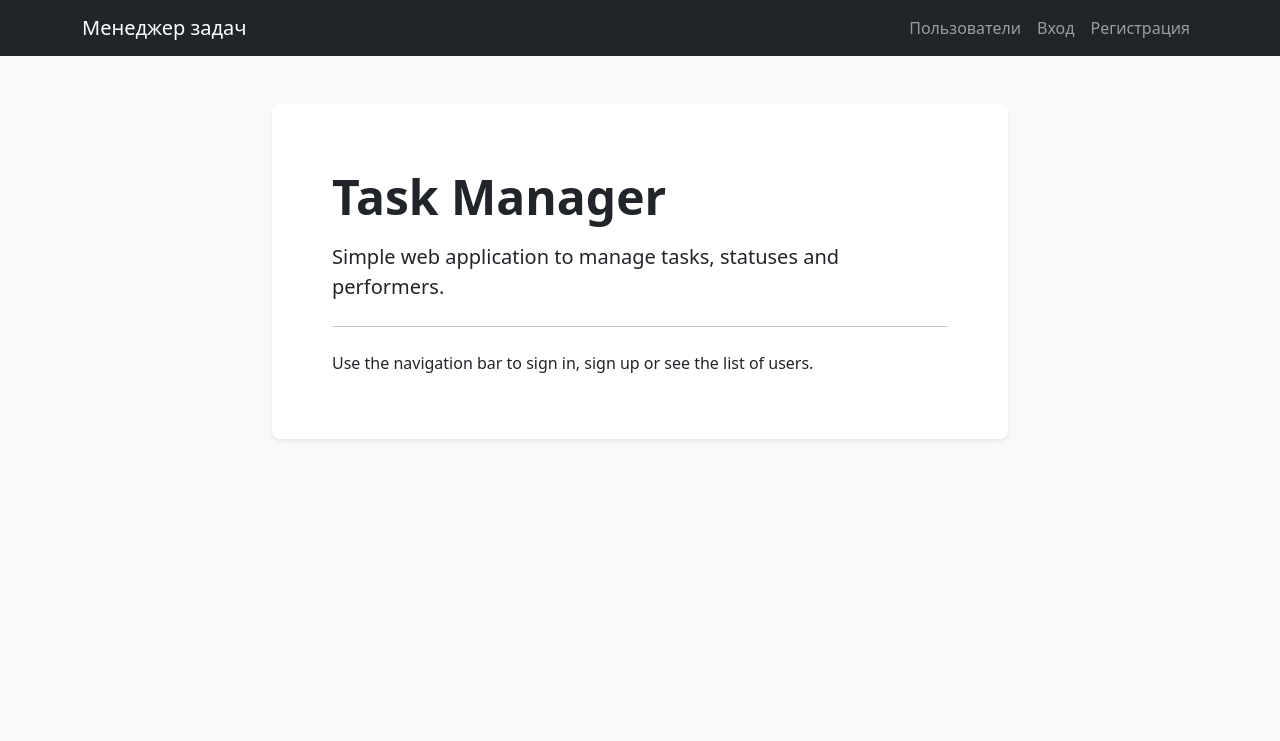
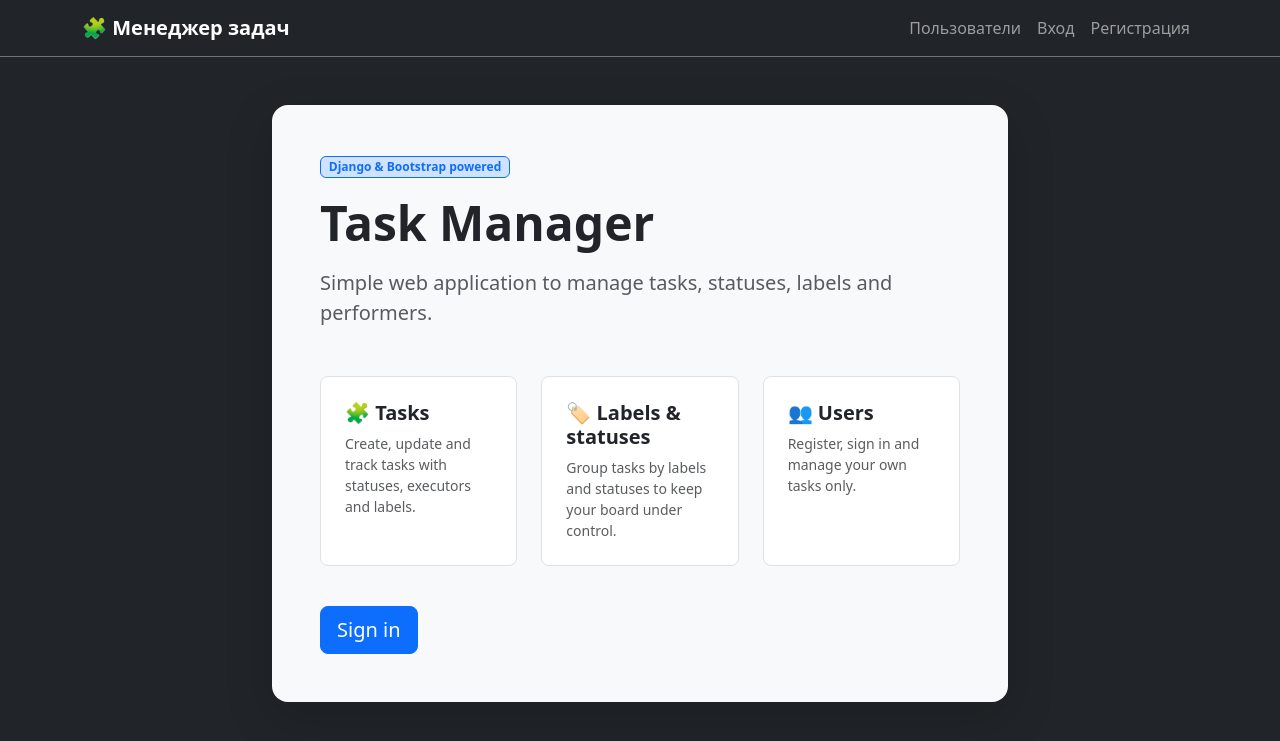
Before and after one commit to maxjamchuk/python-project-52, a Django app: page / in a window 1280 px wide. Shown: the top 741 px of the page. Run offline with Django 5.2, Linux system fonts and the light colour scheme; some libraries are stand-ins or nearby versions.

Commit message:
The Acolyte

```diff
--- a/task_manager/templates/base.html
+++ b/task_manager/templates/base.html
@@ -9,10 +9,13 @@
     {% bootstrap_css %}
     {% bootstrap_javascript %}
   </head>
-  <body class="bg-light">
-    <nav class="navbar navbar-expand-lg navbar-dark bg-dark">
+  <body class="bg-dark text-light">
+
+    <nav class="navbar navbar-expand-lg navbar-dark bg-dark border-bottom border-secondary">
       <div class="container">
-        <a class="navbar-brand" href="{% url 'index' %}">Менеджер задач</a>
+        <a class="navbar-brand fw-bold" href="{% url 'index' %}">
+          🧩 Менеджер задач
+        </a>
 
         <button class="navbar-toggler" type="button" data-bs-toggle="collapse"
                 data-bs-target="#navbarMain" aria-controls="navbarMain"
@@ -23,7 +26,7 @@
         <div class="collapse navbar-collapse" id="navbarMain">
           <ul class="navbar-nav ms-auto mb-2 mb-lg-0">
 
-            <!-- Пользователи: доступен всем -->
+            <!-- Пользователи: доступны всем -->
             <li class="nav-item">
               <a class="nav-link" href="{% url 'users:list' %}">Пользователи</a>
             </li>
@@ -51,12 +54,12 @@
               </li>
 
               <!-- Выход -->
-              <li class="nav-item">
+              <li class="nav-item ms-lg-3">
                 <form method="post"
                       action="{% url 'logout' %}"
                       class="d-inline">
                   {% csrf_token %}
-                  <button class="nav-link btn btn-link p-0" type="submit">
+                  <button class="btn btn-outline-light btn-sm" type="submit">
                     Выход
                   </button>
                 </form>
@@ -81,21 +84,17 @@
       </div>
     </nav>
 
-    {% if messages %}
-    <div class="container mt-3">
-      {% for message in messages %}
-        <div class="alert alert-{{ message.tags }}" role="alert">
-          {{ message }}
+    <main class="container my-5">
+      {% bootstrap_messages %}
+
+      <div class="row justify-content-center">
+        <div class="col-12 col-lg-10 col-xl-8">
+          <div class="bg-light text-dark rounded-4 shadow-lg p-4 p-md-5">
+            {% block content %}{% endblock %}
+          </div>
         </div>
-      {% endfor %}
-    </div>
-    {% endif %}
+      </div>
+    </main>
 
-    <main class="container py-5">
-      {% bootstrap_messages %}
-      {% block content %}{% endblock %}
-    </main>
   </body>
-
-
 </html>
--- a/task_manager/templates/index.html
+++ b/task_manager/templates/index.html
@@ -4,20 +4,64 @@
 {% block title %}{% trans "Task Manager" %}{% endblock %}
 
 {% block content %}
-  <div class="row justify-content-center">
-    <div class="col-lg-8">
-      <div class="p-5 mb-4 bg-white rounded-3 shadow-sm">
-        <div class="container-fluid py-3">
-          <h1 class="display-5 fw-bold mb-3">{% trans "Task Manager" %}</h1>
-          <p class="lead mb-4">
-            {% trans "Simple web application to manage tasks, statuses and performers." %}
+  <div class="d-flex flex-column gap-4">
+    <div>
+      <span class="badge bg-primary-subtle text-primary border border-primary mb-3">
+        {% trans "Django & Bootstrap powered" %}
+      </span>
+      <h1 class="display-5 fw-bold mb-3">
+        {% trans "Task Manager" %}
+      </h1>
+      <p class="lead mb-4 text-muted">
+        {% trans "Simple web application to manage tasks, statuses, labels and performers." %}
+      </p>
+    </div>
+
+    <div class="row g-4">
+      <div class="col-md-4">
+        <div class="h-100 p-3 p-md-4 rounded-3 bg-body border">
+          <h2 class="h5 fw-semibold mb-2">🧩 {% trans "Tasks" %}</h2>
+          <p class="mb-0 small text-muted">
+            {% trans "Create, update and track tasks with statuses, executors and labels." %}
           </p>
-          <hr class="my-4">
-          <p class="mb-0">
-            {% trans "Use the navigation bar to sign in, sign up or see the list of users." %}
+        </div>
+      </div>
+
+      <div class="col-md-4">
+        <div class="h-100 p-3 p-md-4 rounded-3 bg-body border">
+          <h2 class="h5 fw-semibold mb-2">🏷 {% trans "Labels & statuses" %}</h2>
+          <p class="mb-0 small text-muted">
+            {% trans "Group tasks by labels and statuses to keep your board under control." %}
+          </p>
+        </div>
+      </div>
+
+      <div class="col-md-4">
+        <div class="h-100 p-3 p-md-4 rounded-3 bg-body border">
+          <h2 class="h5 fw-semibold mb-2">👥 {% trans "Users" %}</h2>
+          <p class="mb-0 small text-muted">
+            {% trans "Register, sign in and manage your own tasks only." %}
           </p>
         </div>
       </div>
     </div>
+
+    <div class="d-flex flex-wrap gap-2 mt-3">
+      {% if request.user.is_authenticated %}
+        <a href="{% url 'tasks:list' %}" class="btn btn-primary btn-lg">
+          {% trans "Go to tasks" %}
+        </a>
+        <a href="{% url 'users:list' %}" class="btn btn-outline-secondary btn-lg">
+          {% trans "See all users" %}
+        </a>
+      {% else %}
+        <a href="{% url 'login' %}" class="btn btn-primary btn-lg">
+          {% trans "Sign in" %}
+        </a>
+        <a href="{% url 'users:create' %}" class="btn btn-outline-light btn-lg">
+          {% trans "Sign up" %}
+        </a>
+      {% endif %}
+    </div>
   </div>
 {% endblock %}
```
Also changed, not shown: task_manager/templates/tasks/_form_field.html (deleted, +0 -26 lines), task_manager/templates/tasks/create.html (+24 -1 lines), task_manager/templates/tasks/update.html (+24 -1 lines).
